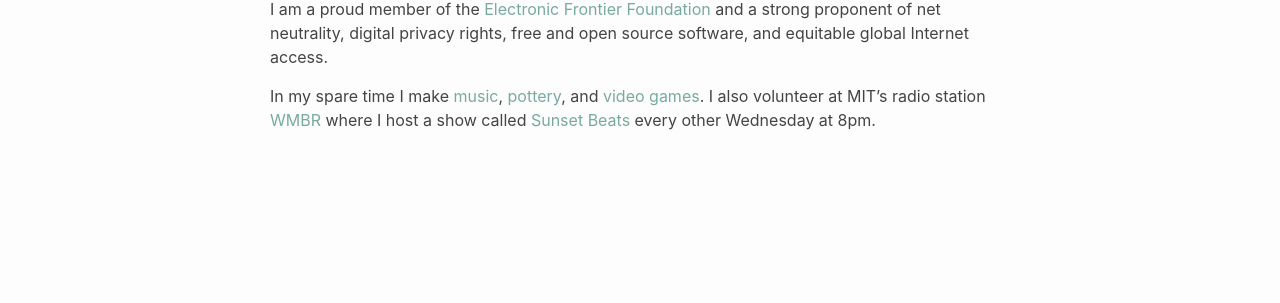
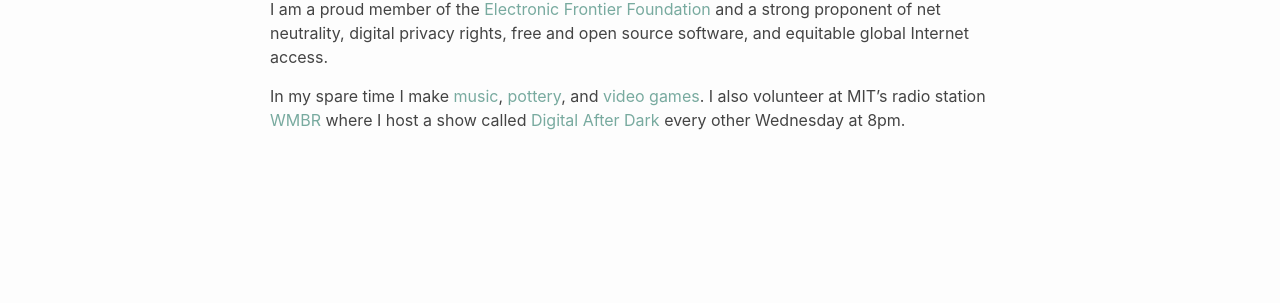
Before and after one commit to sdelaughter/sdelaughter.github.io, a Jekyll site: the page built from about.md, in a window 1280 px wide. Shown: the part 389-692 px from the top of the page. Built offline with Jekyll 4.4.1, drawn with Linux system fonts in a browser that asks for light colours.

Commit message:
change sunset beats to digital after dark

```diff
--- a/about.md
+++ b/about.md
@@ -10,4 +10,4 @@
 
 I am a proud member of the [Electronic Frontier Foundation](https://www.eff.org) and a strong proponent of net neutrality, digital privacy rights, free and open source software, and equitable global Internet access.
 
-In my spare time I make [music](https://sdlwdr.bandcamp.com), [pottery](pottery.md), and [video games](https://samdelaughter.itch.io).  I also volunteer at MIT's radio station [WMBR](https://wmbr.org) where I host a show called [Sunset Beats](http://sunsetbeats.site) every other Wednesday at 8pm.
+In my spare time I make [music](https://sdlwdr.bandcamp.com), [pottery](pottery.md), and [video games](https://samdelaughter.itch.io).  I also volunteer at MIT's radio station [WMBR](https://wmbr.org) where I host a show called [Digital After Dark](http://digitalafterdark.com) every other Wednesday at 8pm.
```
